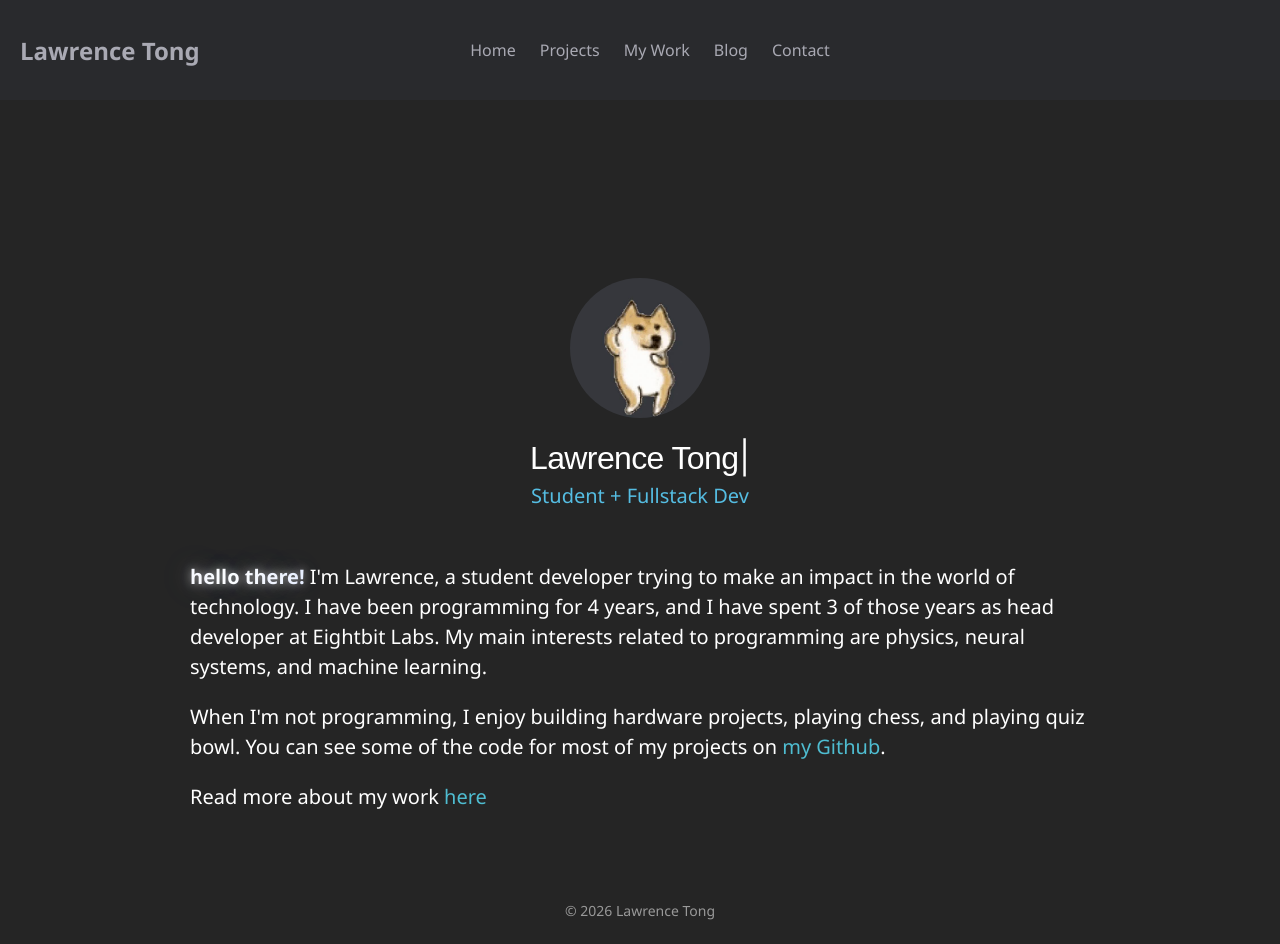
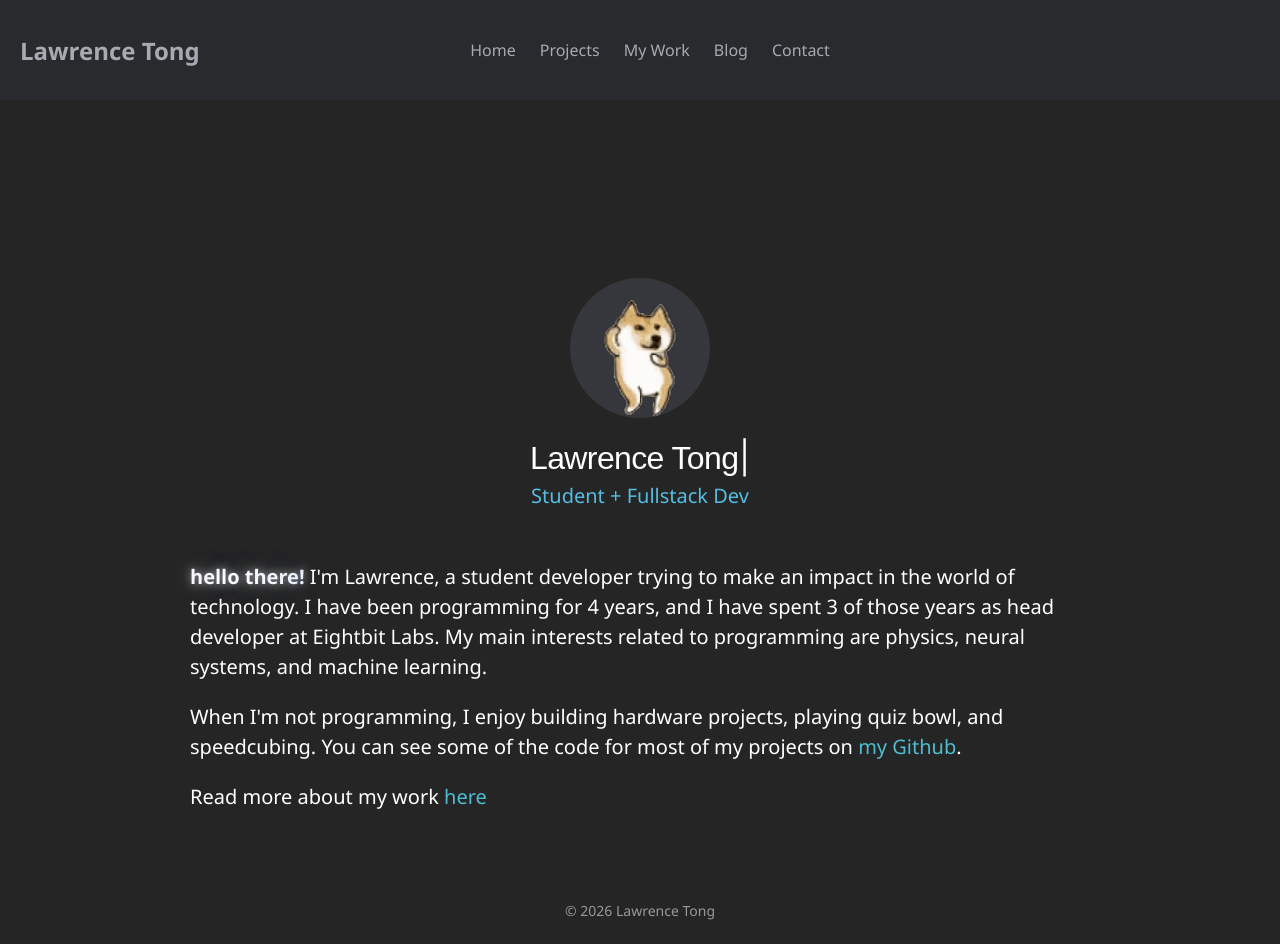
Before and after one commit to btfcookies/CookiemonsterWebsite, a React (Vite) app: page / in a window 1280 px wide. Built offline with nearby package versions, Linux system fonts and the light colour scheme.

Commit message:
update fonts

```diff
--- a/src/index.css
+++ b/src/index.css
@@ -462,6 +462,7 @@ a:hover{
 
 .work{
   padding-top: 90px;
+  font-family: 'Segoe UI',  sans-serif;
 }
 
 .section-header-work{
--- a/src/pages/Home.jsx
+++ b/src/pages/Home.jsx
@@ -28,7 +28,7 @@ function Home() {
       <h2 className='bio'><span className='bloom-text'>hello there! </span>
       I'm Lawrence, a student developer trying to make an impact in the world of technology. I have been programming for 4 years, and I have spent 3 of those years as head developer at Eightbit Labs. My main interests related to programming are physics, neural systems, and machine learning.
 
-      <p>When I'm not programming, I enjoy building hardware projects, playing chess, and playing quiz bowl. You can see some of the code for most of my projects on <a href="https://github.com/btfcookies" className='bio-link'>my Github</a>.</p>
+      <p>When I'm not programming, I enjoy building hardware projects, playing quiz bowl, and speedcubing. You can see some of the code for most of my projects on <a href="https://github.com/btfcookies" className='bio-link'>my Github</a>.</p>
       <p>Read more about my work <a href="/research" className='bio-link'>here</a></p>
 
       </h2>
```
Also changed, not shown: 1 other file (tests, documents, lock files or other folders).
